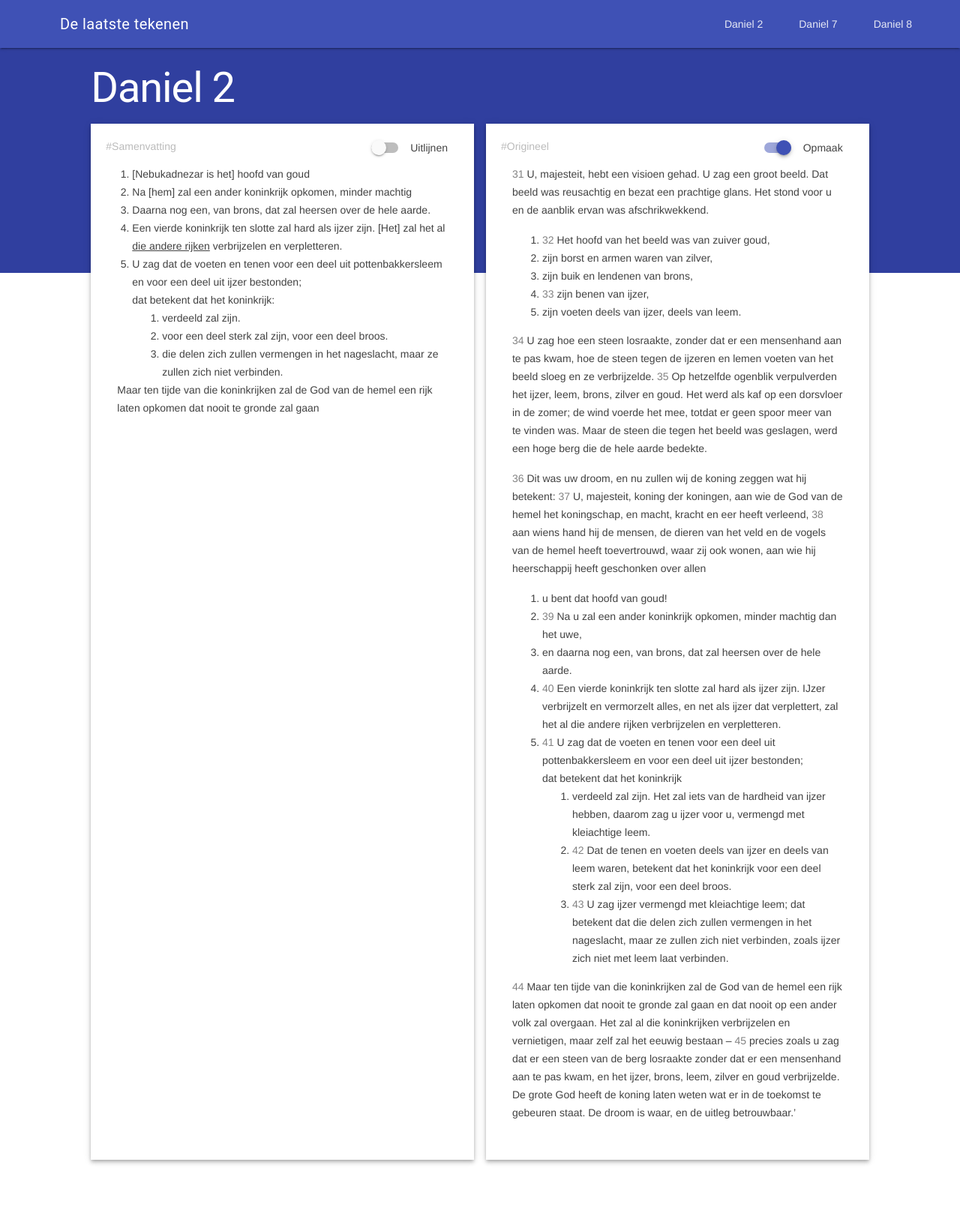
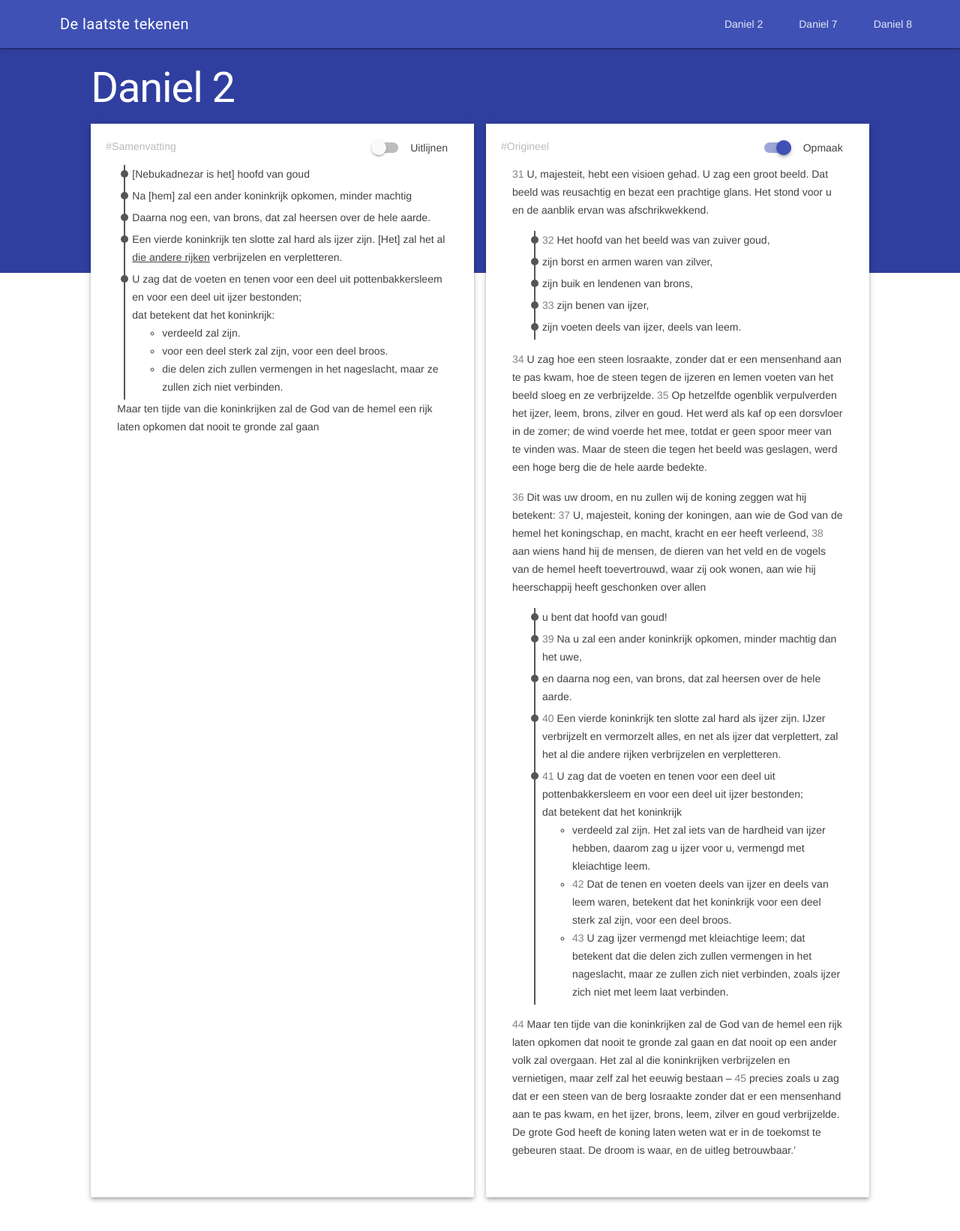
Before and after one commit to tomasvanrijsse/the-last-signs, a Jekyll site: the page built from _chapters/daniel-2.html, in a window 1280 px wide. Shown: the top 1642 px of the page at 75% size. Built offline with Jekyll 4.4.1, drawn with Linux system fonts in a browser that asks for light colours; nearby versions of some CDN libraries.

Commit message:
Daniel 2 - apply timeline style

```diff
--- a/_chapters/daniel-2.html
+++ b/_chapters/daniel-2.html
@@ -2,23 +2,23 @@
 layout: chapter
 title:  "Daniel 2"
 summary: |
-    <ol style="margin:0; padding-left: 20px;">
+    <ol class="timeline" style="margin:0; padding-left: 20px;">
         <li class="align" data-align-no="1">[Nebukadnezar is het] hoofd van goud</li>
         <li class="align" data-align-no="2"><span class="verse-no">39 </span>Na [hem] zal een ander koninkrijk opkomen, minder machtig</li>
         <li class="align" data-align-no="3">Daarna nog een, van brons, dat zal heersen over de hele aarde.</li>
         <li class="align" data-align-no="4"><span class="verse-no">40 </span>Een vierde koninkrijk ten slotte zal hard als ijzer zijn. [Het] zal het al <u>die andere rijken</u> verbrijzelen en verpletteren.</li>
         <li class="last-sign align" data-align-no="5"><span class="verse-no">41 </span>U zag dat de voeten en tenen voor een deel uit pottenbakkersleem en voor een deel uit ijzer bestonden;<br/>dat betekent dat het koninkrijk:
-            <ol>
+            <ul>
                 <li class="align" data-align-no="6">verdeeld zal zijn.</li>
                 <li class="align" data-align-no="7"><span class="verse-no">42 </span>voor een deel sterk zal zijn, voor een deel broos.</li>
                 <li class="align" data-align-no="8"><span class="verse-no">43 </span>die delen zich zullen vermengen in het nageslacht, maar ze zullen zich niet verbinden.</li>
-            </ol>
+            </ul>
         </li>
     </ol>
     <p class="align" data-align-no="9"><span class="verse-no">44 </span>Maar ten tijde van die koninkrijken zal de God van de hemel een rijk laten opkomen dat nooit te gronde zal gaan</p>
 original: |
     <p><span class="verse-no">31 </span>U, majesteit, hebt een visioen gehad. U zag een groot beeld. Dat beeld was reusachtig en bezat een prachtige glans. Het stond voor u en de aanblik ervan was afschrikwekkend. </p>
-    <ol>
+    <ol class="timeline">
         <li><span class="verse-no">32 </span>Het hoofd van het beeld was van zuiver goud,</li>
         <li> zijn borst en armen waren van zilver,</li>
         <li>zijn buik en lendenen van brons,</li>
@@ -27,17 +27,17 @@ original: |
     </ol>
     <p><span class="verse-no">34 </span>U zag hoe een steen losraakte, zonder dat er een mensenhand aan te pas kwam, hoe de steen tegen de ijzeren en lemen voeten van het beeld sloeg en ze verbrijzelde. <span class="verse-no">35 </span>Op hetzelfde ogenblik verpulverden het ijzer, leem, brons, zilver en goud. Het werd als kaf op een dorsvloer in de zomer; de wind voerde het mee, totdat er geen spoor meer van te vinden was. Maar de steen die tegen het beeld was geslagen, werd een hoge berg die de hele aarde bedekte.</p>
     <p><span class="verse-no">36 </span>Dit was uw droom, en nu zullen wij de koning zeggen wat hij betekent: <span class="verse-no">37 </span>U, majesteit, koning der koningen, aan wie de God van de hemel het koningschap, en macht, kracht en eer heeft verleend, <span class="verse-no">38 </span>aan wiens hand hij de mensen, de dieren van het veld en de vogels van de hemel heeft toevertrouwd, waar zij ook wonen, aan wie hij heerschappij heeft geschonken over allen
-    <ol>
+    <ol class="timeline">
         <li class="align" data-align-no="1">u bent dat hoofd van goud!</li>
         <li class="align" data-align-no="2"><span class="verse-no">39 </span>Na u zal een ander koninkrijk opkomen, minder machtig dan het uwe,</li>
         <li class="align" data-align-no="3">en daarna nog een, van brons, dat zal heersen over de hele aarde.</li>
         <li class="align" data-align-no="4"><span class="verse-no">40 </span>Een vierde koninkrijk ten slotte zal hard als ijzer zijn. IJzer verbrijzelt en vermorzelt alles, en net als ijzer dat verplettert, zal het al die andere rijken verbrijzelen en verpletteren.</li>
         <li class="align" data-align-no="5"><span class="verse-no">41 </span>U zag dat de voeten en tenen voor een deel uit pottenbakkersleem en voor een deel uit ijzer bestonden; <br/>dat betekent dat het koninkrijk
-            <ol>
+            <ul>
                 <li class="align" data-align-no="6">verdeeld zal zijn. Het zal iets van de hardheid van ijzer hebben, daarom zag u ijzer voor u, vermengd met kleiachtige leem.</li>
                 <li class="align" data-align-no="7"><span class="verse-no">42 </span>Dat de tenen en voeten deels van ijzer en deels van leem waren, betekent dat het koninkrijk voor een deel sterk zal zijn, voor een deel broos.</li>
                 <li class="align" data-align-no="8"><span class="verse-no">43 </span>U zag ijzer vermengd met kleiachtige leem; dat betekent dat die delen zich zullen vermengen in het nageslacht, maar ze zullen zich niet verbinden, zoals ijzer zich niet met leem laat verbinden.</li>
-            </ol>
+            </ul>
         </li>
     </ol>
     <p class="align" data-align-no="9"><span class="verse-no">44 </span>Maar ten tijde van die koninkrijken zal de God van de hemel een rijk laten opkomen dat nooit te gronde zal gaan en dat nooit op een ander volk zal overgaan. Het zal al die koninkrijken verbrijzelen en vernietigen, maar zelf zal het eeuwig bestaan – <span class="verse-no">45 </span>precies zoals u zag dat er een steen van de berg losraakte zonder dat er een mensenhand aan te pas kwam, en het ijzer, brons, leem, zilver en goud verbrijzelde. De grote
--- a/css/main.scss
+++ b/css/main.scss
@@ -81,32 +81,6 @@ span.verse-no {
                 }
             }
         }
-        &.organized ol.timeline > li {
-            list-style: none;
-            position: relative;
-            padding-bottom:5px;
-            &:before {
-                content: "";
-                display: block;
-                background-color: #555;
-                width: 10px;
-                height: 10px;
-                border-radius: 5px;
-                position: absolute;
-                left: -15px;
-                top:7px;
-            }
-            &:after {
-                content: "";
-                display: block;
-                background-color: #555;
-                width: 2px;
-                height: 100%;
-                position: absolute;
-                left: -11px;
-                top:0px;
-            }
-        }
     }
     .summary {
         &:before {
@@ -121,4 +95,34 @@ span.verse-no {
             }
         }
     }
+
+    .summary , .original.organized {
+        ol.timeline > li {
+
+            list-style: none;
+            position: relative;
+            padding-bottom: 5px;
+            &:before {
+                content: "";
+                display: block;
+                background-color: #555;
+                width: 10px;
+                height: 10px;
+                border-radius: 5px;
+                position: absolute;
+                left: -15px;
+                top: 7px;
+            }
+            &:after {
+                content: "";
+                display: block;
+                background-color: #555;
+                width: 2px;
+                height: 100%;
+                position: absolute;
+                left: -11px;
+                top: 0px;
+            }
+        }
+    }
 }
```
